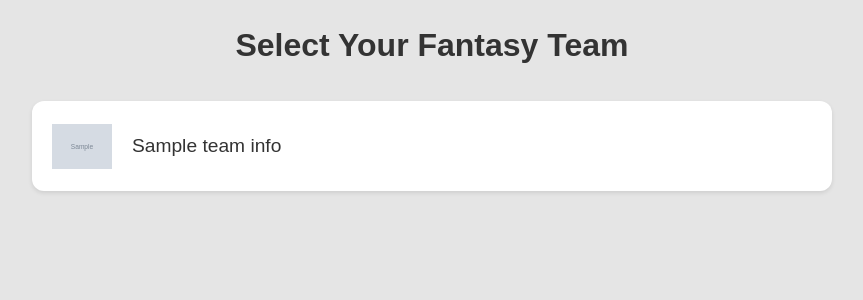
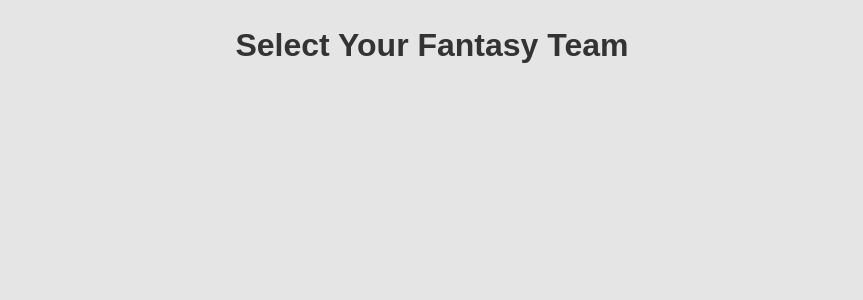
Before and after one commit to kedarthakkar/yahoo_fantasy_stats, a Flask app: template templates/team_list.html in a window 1280 px wide. Shown: the top 300 px of the page, without its empty margins (208-1071 px from the left). Run offline with Flask 3, Linux system fonts and the light colour scheme; the template is opened without the code that fills it: most values are stand-ins (such as "Sample title", 1, 10 or a date in 2020); grey boxes marked "Sample" are stand-in pictures.

Commit message:
Updates template

```diff
--- a/templates/team_list.html
+++ b/templates/team_list.html
@@ -87,7 +87,7 @@
     <div class="container mx-auto px-4 py-8">
         <h1 class="text-3xl font-bold mb-8 text-center">Select Your Fantasy Team</h1>
 
-        {% if needs_auth %}
+        <!-- {% if needs_auth %} -->
         <div id="auth-required" class="hidden text-center py-8">
             <p class="text-lg mb-4">Please authenticate with Yahoo to view your stats</p>
             <a href="/auth" class="inline-block bg-blue-500 hover:bg-blue-700 text-white font-bold py-2 px-4 rounded">
@@ -99,16 +99,16 @@
         </div>
         <div id="error" class="hidden text-red-600 text-center py-8">
         </div>
-        {% else %}
-        <div class="team-list" id="teamList">
+        <!-- {% else %} -->
+        <!-- <div class="team-list" id="teamList">
             {% for name, logo in team_info %}
             <div class="team-item" onclick="window.location.href='/team/{{ name|lower|replace(' ', '-') }}'">
                 <img src="{{ logo }}" alt="{{ name }} logo" class="team-logo">
                 <div class="team-name">{{ name }}</div>
             </div>
             {% endfor %}
-        </div>
-        {% endif %}
+        </div> -->
+        <!-- {% endif %} -->
     </div>
 </body>
 </html>
```
